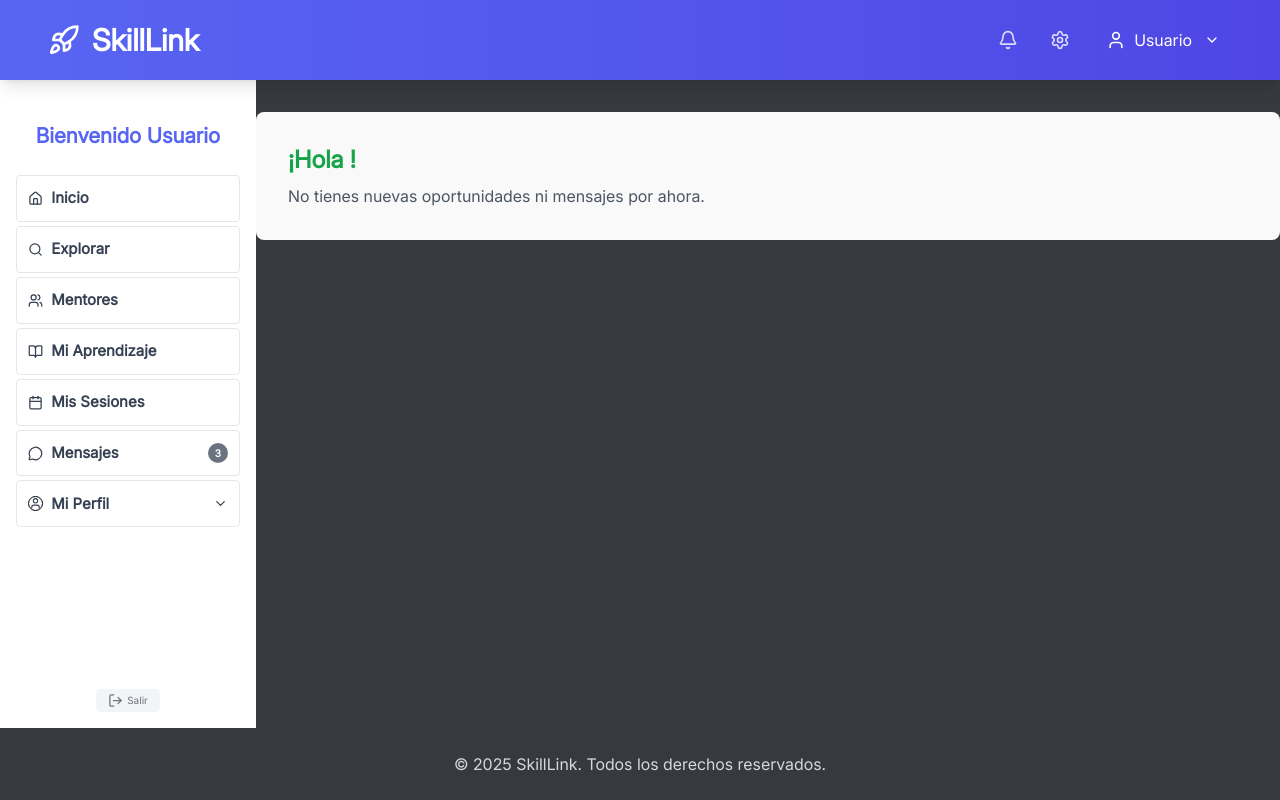
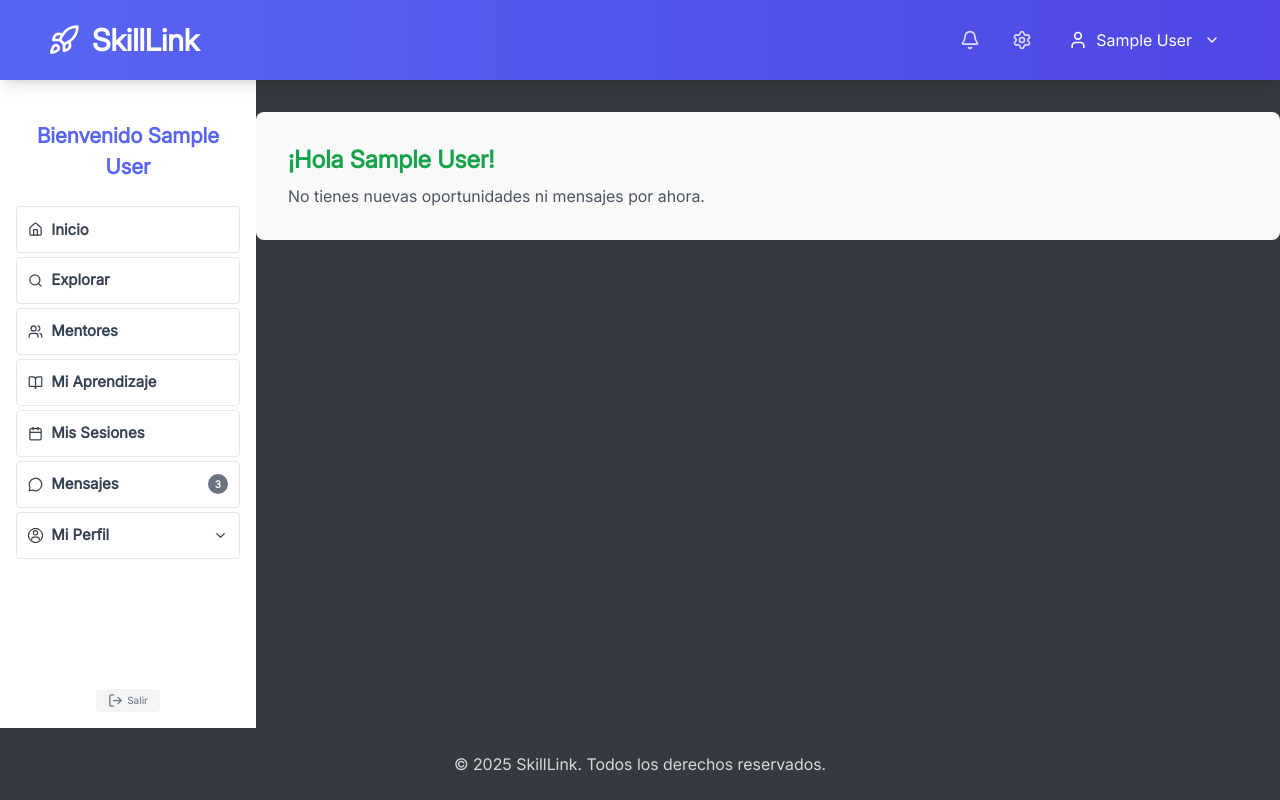
Before and after one commit to alumnithon/skilllink-g6f, a React (Vite) app: page /panel in a window 1280 px wide. Built offline with nearby package versions, Linux system fonts and the light colour scheme; no server answers; sample sign-in values are in the browser's storage.

Commit message:
fix(data): update state names

```diff
--- a/src/features/profiles/pages/DashboardPage.tsx
+++ b/src/features/profiles/pages/DashboardPage.tsx
@@ -3,8 +3,7 @@ import useAuthStore from '../../auth/store/useAuthStore';
 import axios from 'axios';
 
 const DashboardPage = () => {
-
-  const { user, isAuthenticated} = useAuthStore();
+  const { user, isAuthenticated } = useAuthStore();
 
   const [loading, setLoading] = useState(true);
   const [metrics, setMetrics] = useState({
@@ -16,7 +15,9 @@ const DashboardPage = () => {
   useEffect(() => {
     if (isAuthenticated && user) {
       axios
-        .get(`${import.meta.env.VITE_API_URL}/dashboard/metrics?userId=${user.id}`)
+        .get(
+          `${import.meta.env.VITE_API_URL}/dashboard/metrics?userId=${user.id}`
+        )
         .then((response) => {
           setMetrics(response.data);
           setLoading(false);
@@ -29,14 +30,17 @@ const DashboardPage = () => {
   }, [isAuthenticated, user]);
 
   if (loading) return <p className="text-center mt-8">Cargando...</p>;
-  if (!user || !isAuthenticated) return <p className="text-center mt-8">No estás autenticado.</p>;
+  if (!user || !isAuthenticated)
+    return <p className="text-center mt-8">No estás autenticado.</p>;
 
-  const {unreadMessages, oportunidades } = metrics;
+  const { unreadMessages, oportunidades } = metrics;
 
   return (
     <main className="flex-1 bg-[#36393F4D] pt-4 overflow-y-auto">
       <div className="bg-[#FFFFFFF7] p-8 max-w-[1100px] w-full rounded-lg shadow-sm mx-auto mt-4">
-            <h1 className="text-2xl font-bold text-[#16A34A] mb-2">¡Hola {user.fullName}!</h1>
+        <h1 className="text-2xl font-bold text-[#16A34A] mb-2">
+          ¡Hola {user.name}!
+        </h1>
 
         {oportunidades > 0 || unreadMessages > 0 ? (
           <p className="text-[#4B5563]">
@@ -46,11 +50,15 @@ const DashboardPage = () => {
             {oportunidades > 0 && unreadMessages > 0 && ' y '}
             {unreadMessages > 0 &&
               `${unreadMessages} mensaje${unreadMessages > 1 ? 's' : ''} ${
-                    user.role.toLowerCase() === 'mentor' ? 'para mentorías' : 'de mentores'
+                user.role.toLowerCase() === 'mentor'
+                  ? 'para mentorías'
+                  : 'de mentores'
               }.`}
           </p>
         ) : (
-              <p className="text-[#4B5563]">No tienes nuevas oportunidades ni mensajes por ahora.</p>
+          <p className="text-[#4B5563]">
+            No tienes nuevas oportunidades ni mensajes por ahora.
+          </p>
         )}
       </div>
     </main>
--- a/src/features/profiles/pages/ProfilePage.tsx
+++ b/src/features/profiles/pages/ProfilePage.tsx
@@ -55,7 +55,7 @@ const ProfilePage = () => {
                 onEditClick={() => setIsEditModalOpen(true)}
               />
               <ContactSection profile={finalProfile} />
-              {user?.role === 'MENTOR' && (
+              {user?.role === 'ROLE_MENTOR' && (
                 <MentorshipSpecialties profile={finalProfile} />
               )}
               <InterestsSection profile={finalProfile} />
--- a/src/shared/components/SideBar.tsx
+++ b/src/shared/components/SideBar.tsx
@@ -28,7 +28,7 @@ const Sidebar = () => {
 
   const userType =
     user?.role?.toLowerCase() === 'mentor' ? 'mentor' : 'estudiante';
-  const userName = user?.fullName || 'Usuario';
+  const userName = user?.name || 'Usuario';
 
   const menuItemsEstudiante = [
     {
--- a/src/shared/components/header/DashboardHeader.tsx
+++ b/src/shared/components/header/DashboardHeader.tsx
@@ -56,9 +56,7 @@ const DashboardHeader = ({ onEditProfile }: DashboardHeaderProps) => {
               >
                 <div className="flex items-center gap-2">
                   <User className="w-5 h-5" />
-                  <span className="font-medium">
-                    {user?.fullName || 'Usuario'}
-                  </span>
+                  <span className="font-medium">{user?.name || 'Usuario'}</span>
                 </div>
                 <ChevronDown
                   className={`w-4 h-4 transition-transform duration-200 ${isDropdownOpen ? 'rotate-180' : ''}`}
```
Lines whose indentation alone changed are shown as unchanged.
